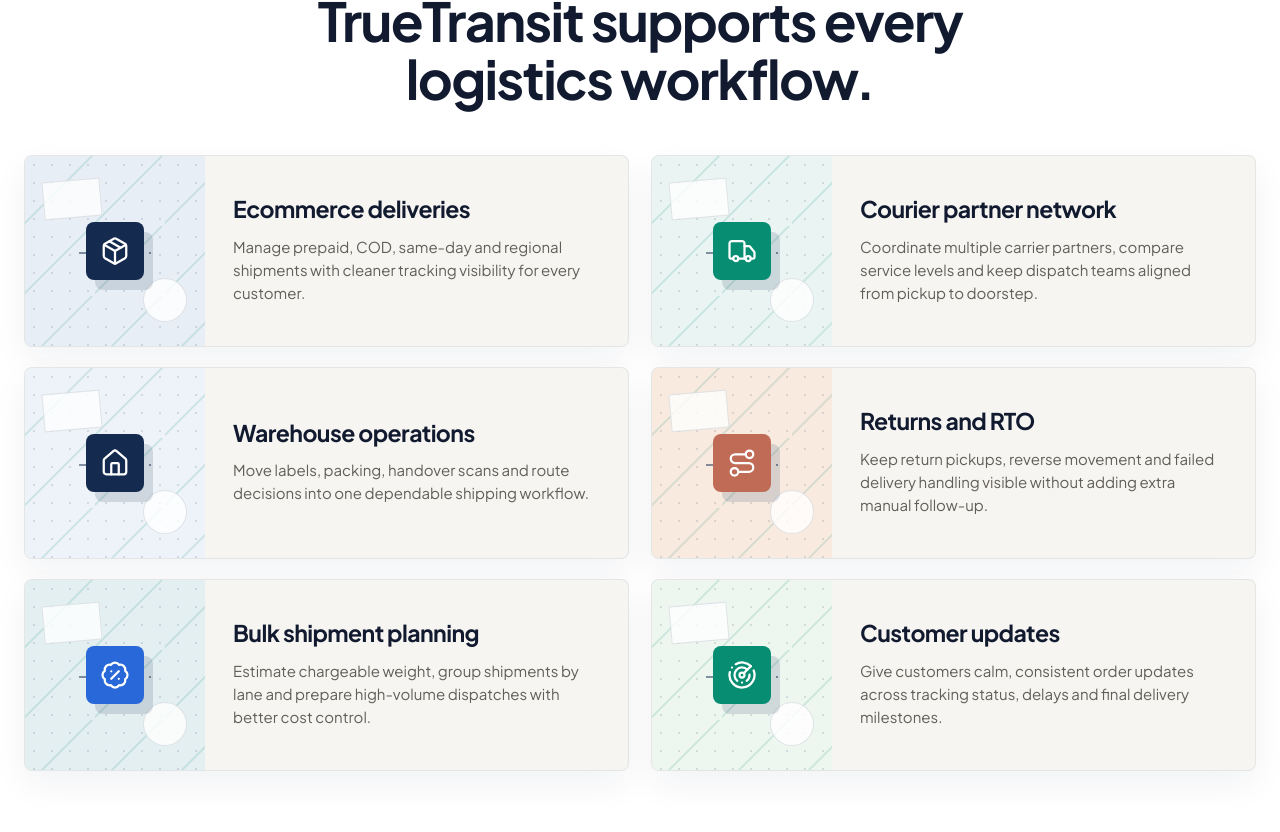
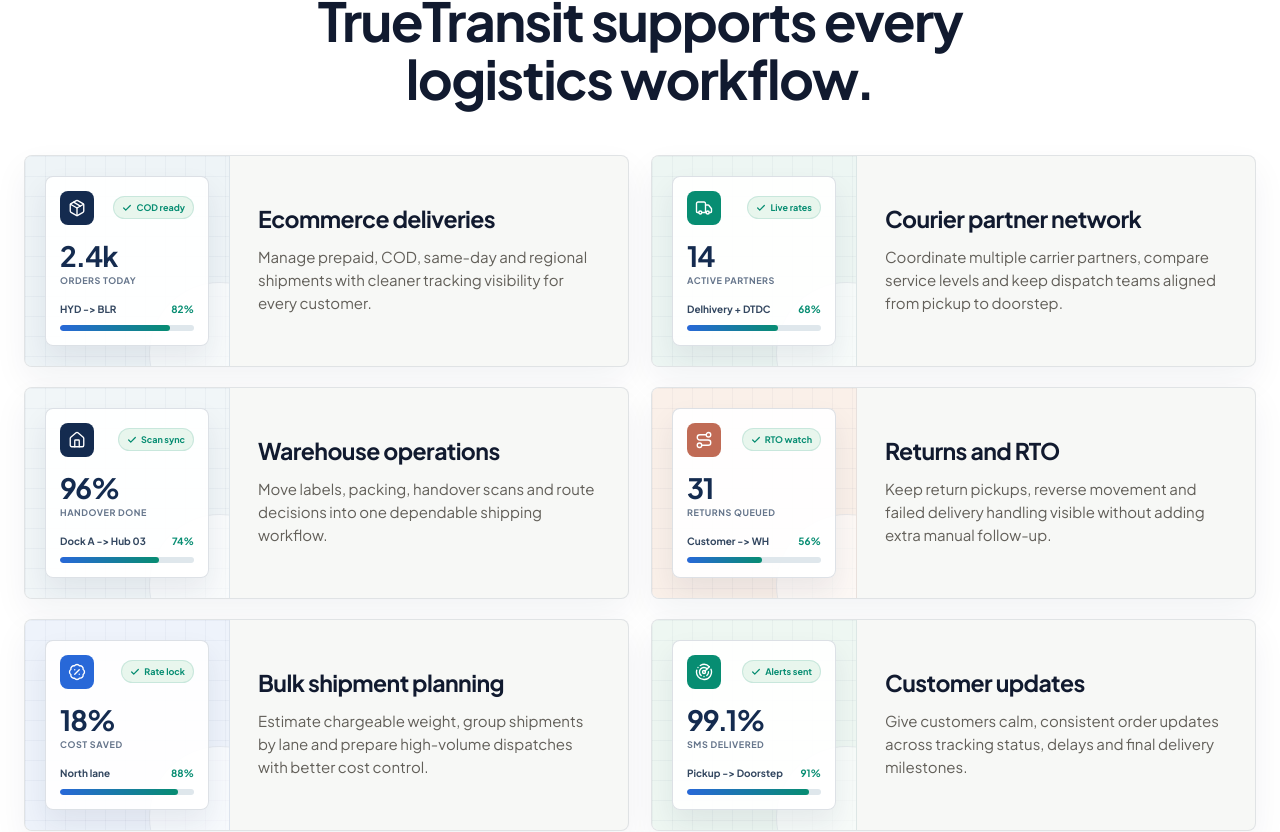
Before and after one commit to Sahil17102/truetransit, a React (Vite) app: page / in a window 1280 px wide. Shown: the part 3055-3887 px from the top of the page. Built offline with nearby package versions, Linux system fonts and the light colour scheme.

Commit message:
Refine logistics workflow widgets

```diff
--- a/src/App.jsx
+++ b/src/App.jsx
@@ -498,36 +498,66 @@
       copy: 'Manage prepaid, COD, same-day and regional shipments with cleaner tracking visibility for every customer.',
       icon: Package,
       visual: 'commerce',
+      status: 'COD ready',
+      metric: '2.4k',
+      label: 'orders today',
+      route: 'HYD -> BLR',
+      progress: '82%',
     },
     {
       title: 'Courier partner network',
       copy: 'Coordinate multiple carrier partners, compare service levels and keep dispatch teams aligned from pickup to doorstep.',
       icon: Truck,
       visual: 'courier',
+      status: 'Live rates',
+      metric: '14',
+      label: 'active partners',
+      route: 'Delhivery + DTDC',
+      progress: '68%',
     },
     {
       title: 'Warehouse operations',
       copy: 'Move labels, packing, handover scans and route decisions into one dependable shipping workflow.',
       icon: Home,
       visual: 'warehouse',
+      status: 'Scan sync',
+      metric: '96%',
+      label: 'handover done',
+      route: 'Dock A -> Hub 03',
+      progress: '74%',
     },
     {
       title: 'Returns and RTO',
       copy: 'Keep return pickups, reverse movement and failed delivery handling visible without adding extra manual follow-up.',
       icon: Route,
       visual: 'returns',
+      status: 'RTO watch',
+      metric: '31',
+      label: 'returns queued',
+      route: 'Customer -> WH',
+      progress: '56%',
     },
     {
       title: 'Bulk shipment planning',
       copy: 'Estimate chargeable weight, group shipments by lane and prepare high-volume dispatches with better cost control.',
       icon: BadgePercent,
       visual: 'bulk',
+      status: 'Rate lock',
+      metric: '18%',
+      label: 'cost saved',
+      route: 'North lane',
+      progress: '88%',
     },
     {
       title: 'Customer updates',
       copy: 'Give customers calm, consistent order updates across tracking status, delays and final delivery milestones.',
       icon: Radar,
       visual: 'updates',
+      status: 'Alerts sent',
+      metric: '99.1%',
+      label: 'SMS delivered',
+      route: 'Pickup -> Doorstep',
+      progress: '91%',
     },
   ];
 
@@ -539,11 +569,22 @@
           <h2>TrueTransit supports every logistics workflow.</h2>
         </div>
         <div className="industries-grid">
-          {industries.map(({ title, copy, icon: Icon, visual }) => (
+          {industries.map(({ title, copy, icon: Icon, visual, status, metric, label, route, progress }) => (
             <article className="industry-card reveal" key={title}>
               <div className={`industry-visual ${visual}`} aria-hidden="true">
-                <Icon />
-                <span /><span /><span />
+                <div className="industry-widget">
+                  <div className="widget-top">
+                    <span className="widget-icon"><Icon /></span>
+                    <span className="widget-status"><Check /> {status}</span>
+                  </div>
+                  <strong>{metric}</strong>
+                  <small>{label}</small>
+                  <div className="widget-route">
+                    <span>{route}</span>
+                    <b>{progress}</b>
+                  </div>
+                  <div className="widget-bar"><span style={{ width: progress }} /></div>
+                </div>
               </div>
               <div className="industry-copy">
                 <h3>{title}</h3>
--- a/src/style.css
+++ b/src/style.css
@@ -282,24 +282,33 @@
 .industries-heading .eyebrow { justify-content: center; }
 .industries-heading h2 { font-size: clamp(34px, 4.2vw, 58px); letter-spacing: -.03em; }
 .industries-grid { display: grid; grid-template-columns: repeat(2, minmax(0, 1fr)); gap: 20px 22px; }
-.industry-card { min-height: 190px; display: grid; grid-template-columns: 180px 1fr; overflow: hidden; background: #f6f5f2; border: 1px solid rgba(20,43,79,.08); border-radius: 8px; box-shadow: 0 14px 34px rgba(20,43,79,.055); transition: transform .22s ease, box-shadow .22s ease; }
+.industry-card { min-height: 190px; display: grid; grid-template-columns: 205px 1fr; overflow: hidden; background: #f7f8f6; border: 1px solid rgba(20,43,79,.1); border-radius: 8px; box-shadow: 0 14px 34px rgba(20,43,79,.055); transition: transform .22s ease, box-shadow .22s ease; }
 .industry-card:hover { transform: translateY(-4px); box-shadow: 0 26px 65px rgba(20,43,79,.1); }
-.industry-visual { min-height: 190px; position: relative; overflow: hidden; display: grid; place-items: center; background: #dfe8f5; }
-.industry-visual::before { content: ""; position: absolute; inset: 0; background-image: radial-gradient(circle, rgba(20,43,79,.18) 1px, transparent 1px), linear-gradient(135deg, transparent 0 47%, rgba(7,141,114,.18) 47% 49%, transparent 49%); background-size: 18px 18px, 70px 70px; opacity: .72; }
-.industry-visual svg { position: relative; z-index: 3; width: 58px; height: 58px; padding: 14px; color: #fff; background: #142b4f; border-radius: 8px; box-shadow: 9px 10px 0 rgba(20,43,79,.14); }
-.industry-visual span { position: absolute; z-index: 2; display: block; background: rgba(255,255,255,.8); border: 1px solid rgba(20,43,79,.12); }
-.industry-visual span:nth-of-type(1) { width: 58px; height: 38px; left: 18px; top: 24px; transform: rotate(-5deg); }
-.industry-visual span:nth-of-type(2) { width: 72px; height: 2px; left: 54px; top: 96px; background: repeating-linear-gradient(90deg, rgba(20,43,79,.5) 0 8px, transparent 8px 14px); border: 0; }
-.industry-visual span:nth-of-type(3) { width: 44px; height: 44px; right: 18px; bottom: 24px; border-radius: 50%; }
-.industry-visual.commerce { background: #e8eef5; }
-.industry-visual.courier { background: #eaf4f2; }
-.industry-visual.warehouse { background: #edf3f8; }
-.industry-visual.returns { background: #f8eadf; }
-.industry-visual.bulk { background: #e4eff1; }
-.industry-visual.updates { background: #eef6f0; }
-.industry-visual.courier svg, .industry-visual.updates svg { background: #078d72; }
-.industry-visual.returns svg { background: #c06b55; }
-.industry-visual.bulk svg { background: #2868d8; }
+.industry-visual { min-height: 190px; position: relative; overflow: hidden; display: grid; place-items: center; padding: 20px; border-right: 1px solid rgba(20,43,79,.08); background: #eef4f7; }
+.industry-visual::before { content: ""; position: absolute; inset: 0; background-image: linear-gradient(rgba(20,43,79,.045) 1px, transparent 1px), linear-gradient(90deg, rgba(20,43,79,.045) 1px, transparent 1px); background-size: 20px 20px; opacity: .8; }
+.industry-visual::after { content: ""; position: absolute; width: 140px; height: 140px; right: -62px; bottom: -58px; border-radius: 50%; background: rgba(255,255,255,.55); border: 1px solid rgba(20,43,79,.08); }
+.industry-visual.commerce { background: #eef4f7; }
+.industry-visual.courier { background: #edf6f3; }
+.industry-visual.warehouse { background: #f1f6f8; }
+.industry-visual.returns { background: #faf0e9; }
+.industry-visual.bulk { background: #eef3fb; }
+.industry-visual.updates { background: #eef7f2; }
+.industry-widget { width: 100%; position: relative; z-index: 2; background: rgba(255,255,255,.92); border: 1px solid rgba(20,43,79,.14); border-radius: 8px; padding: 14px; box-shadow: 0 14px 28px rgba(20,43,79,.08); }
+.widget-top { display: flex; align-items: center; justify-content: space-between; gap: 8px; margin-bottom: 18px; }
+.widget-icon { width: 34px; height: 34px; display: grid; place-items: center; background: #142b4f; color: #fff; border-radius: 8px; }
+.widget-icon svg { width: 18px; height: 18px; }
+.widget-status { min-width: 0; display: inline-flex; align-items: center; gap: 4px; color: #078d72; background: #e8f6ed; border: 1px solid rgba(7,141,114,.14); border-radius: 999px; padding: 5px 8px; font-size: 9px; font-weight: 700; white-space: nowrap; }
+.widget-status svg { width: 10px; height: 10px; stroke-width: 3; }
+.industry-widget strong { display: block; color: #142b4f; font-size: 28px; line-height: 1; letter-spacing: -.04em; }
+.industry-widget small { display: block; margin-top: 4px; color: #65758b; font-size: 9px; font-weight: 700; text-transform: uppercase; letter-spacing: .06em; }
+.widget-route { margin-top: 18px; display: flex; align-items: center; justify-content: space-between; gap: 10px; color: #334760; font-size: 10px; font-weight: 700; }
+.widget-route span { overflow: hidden; text-overflow: ellipsis; white-space: nowrap; }
+.widget-route b { color: #078d72; font-size: 10px; }
+.widget-bar { height: 6px; margin-top: 9px; overflow: hidden; border-radius: 999px; background: #dfe7ec; }
+.widget-bar span { display: block; height: 100%; border-radius: inherit; background: linear-gradient(90deg, #2868d8, #078d72); }
+.industry-visual.courier .widget-icon, .industry-visual.updates .widget-icon { background: #078d72; }
+.industry-visual.returns .widget-icon { background: #c06b55; }
+.industry-visual.bulk .widget-icon { background: #2868d8; }
 .industry-copy { padding: 26px 28px; display: flex; flex-direction: column; justify-content: center; }
 .industry-copy h3 { margin: 0 0 12px; color: #111a2f; font-size: clamp(22px, 1.8vw, 28px); line-height: 1.2; letter-spacing: -.025em; font-weight: 700; }
 .industry-copy p { margin: 0; max-width: 430px; color: #625f59; font-size: 15px; line-height: 1.55; font-weight: 400; }
@@ -573,7 +582,7 @@
   .suite-card { min-height: 555px; }
   .ads-grid { grid-template-columns: repeat(2, 1fr); }
   .industries-grid { grid-template-columns: 1fr; }
-  .industry-card { grid-template-columns: 260px 1fr; }
+  .industry-card { grid-template-columns: 220px 1fr; }
   .developer-inner { gap: 45px; }
   .story-card { flex-basis: calc((100% - 18px)/2); }
 }
@@ -709,7 +718,8 @@
   .ad-visual { height: 205px; }
   .industries-heading { margin-bottom: 42px; }
   .industry-card { grid-template-columns: 1fr; min-height: 0; }
-  .industry-visual { min-height: 190px; }
+  .industry-visual { min-height: 170px; padding: 18px; border-right: 0; border-bottom: 1px solid rgba(20,43,79,.08); }
+  .industry-widget { max-width: 280px; }
   .industry-copy { padding: 24px; }
   .industry-copy p { font-size: 15px; }
   .feature-item { grid-template-columns: 48px 1fr 20px; gap: 12px; }
```
